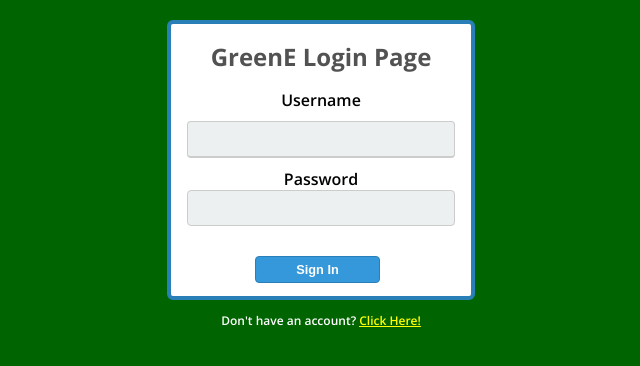
After one commit to Sa6oZnaka/Green-Empire, a Node server app: page /login in a window 1280 px wide. The commit adds this page. Shown: the top 366 px of the page, without its empty margins (319-959 px from the left). Run offline with Node 20, Linux system fonts and the light colour scheme; some libraries are stand-ins or nearby versions.

Commit message:
Created login/register

```diff
--- a/db.sql
+++ b/db.sql
@@ -4,7 +4,7 @@ use GreenE;
 
 Create table Users(
 	id INT primary key auto_increment,
-    name varchar(50) NOT NULL,
+    username varchar(50) NOT NULL,
     password varchar(100) NOT NULL
 );
 
@@ -29,10 +29,10 @@ CREATE TABLE Field (
 
 # user 1
 
-Insert into Users(name, password) values ('Goshe', '123asd');
+Insert into Users(username, password) values ('Goshe', '123asd');
 
 Insert into Garden (userId) values (1);
 
 # user 2
 
-Insert into Users(name, password) values ('Mincho', '1234');
+Insert into Users(username, password) values ('Mincho', '1234');
--- a/public/game.js
+++ b/public/game.js
@@ -13,7 +13,6 @@ let canvas = document.getElementById("canvas-id");
 canvas.width = 1000;
 canvas.height = 800;
 const context = canvas.getContext("2d");
-
 
 function create2d(n, m, v) {
     let array = [];
--- a/public/styles.css
+++ b/public/styles.css
@@ -4,3 +4,110 @@
     width: 1000px;
     height: 800px;
 }
+
+body{
+    font-family: 'Open Sans', sans-serif;
+    background:#006400;
+    margin: 0 auto 0 auto;
+    width:100%;
+    text-align:center;
+    margin: 20px 0px 20px 0px;
+}
+
+p{
+    font-size:12px;
+    text-decoration: none;
+    color:#ffffff;
+}
+
+h1{
+    font-size:1.5em;
+    color:#525252;
+}
+
+a{
+    color: yellow;
+}
+
+.box{
+    background:white;
+    width:300px;
+    border-radius:6px;
+    margin: 0 auto 0 auto;
+    padding:0px 0px 70px 0px;
+    border: #2980b9 4px solid;
+}
+
+.username{
+    background:#ecf0f1;
+    border: #ccc 1px solid;
+    border-bottom: #ccc 2px solid;
+    padding: 8px;
+    width:250px;
+    color:#AAAAAA;
+    margin-top:10px;
+    font-size:1em;
+    border-radius:4px;
+    margin-bottom:10px;
+}
+
+.password{
+    border-radius:4px;
+    background:#ecf0f1;
+    border: #ccc 1px solid;
+    padding: 8px;
+    width:250px;
+    font-size:1em;
+}
+
+.btn{
+    background:#2ecc71;
+    width:125px;
+    padding-top:5px;
+    padding-bottom:5px;
+    color:white;
+    border-radius:4px;
+    border: #27ae60 1px solid;
+
+    margin-top:20px;
+    margin-bottom:20px;
+    float:left;
+    margin-left:16px;
+    font-weight:800;
+    font-size:0.8em;
+}
+
+.btn:hover{
+    background:#2CC06B;
+}
+.alert_message{
+    background:#FF0000;
+    width:75%;
+    padding-top:5px;
+    padding-bottom:5px;
+    color:white;
+    border-radius:4px;
+
+    margin: 0 auto;
+    font-size:1em;
+
+}
+#btn2{
+    float:left;
+    background:#3498db;
+    width:125px;  padding-top:5px;
+    padding-bottom:5px;
+    color:white;
+    border-radius:4px;
+    border: #2980b9 1px solid;
+
+    margin-top:30px;
+    margin-bottom:20px;
+    margin-left:10px;
+    font-weight:800;
+    font-size:0.8em;
+}
+
+#btn2:hover{
+    background:#3594D2;
+}
--- /dev/null
+++ b/route.js
@@ -0,0 +1,56 @@
+let mysql = require('mysql');
+
+
+module.exports = function(app, passport) {
+
+    app.get('/login', function(req, res) {
+        res.render('login.ejs', {
+            message: req.flash('loginMessage')
+        });
+    });
+
+    app.post('/login', passport.authenticate('local-login', {
+            successRedirect: '/',
+            failureRedirect: '/login',
+            failureFlash: true
+        }),
+        function(req, res) {
+            if (req.body.remember) {
+                req.session.cookie.maxAge = 1000 * 60 * 3;
+            } else {
+                req.session.cookie.expires = false;
+            }
+            res.redirect('/');
+        });
+
+    app.get('/register', function(req, res) {
+        res.render('register.ejs', {
+            message: req.flash('registerMessage')
+        });
+    });
+
+    app.post('/register', passport.authenticate('local-register', {
+        successRedirect: '/',
+        failureRedirect: '/register',
+        failureFlash: true
+    }));
+
+    app.get('/', isLoggedIn, function(req, res) {
+        res.render('index.ejs', {
+            user: req.user
+        });
+    });
+
+    app.get('/logout', function(req, res) {
+        req.session.destroy(function(err) {
+            res.redirect('/login');
+        });
+    })
+};
+
+function isLoggedIn(req, res, next) {
+    if (req.isAuthenticated())
+        return next();
+
+    res.redirect('/login');
+}
--- /dev/null
+++ b/views/login.ejs
@@ -0,0 +1,36 @@
+<!DOCTYPE html>
+
+<html>
+<head>
+    <link href='https://fonts.googleapis.com/css?family=Open+Sans:700,600' rel='stylesheet' type='text/css'>
+    <link href="styles.css" rel="stylesheet" type="text/css">
+    <meta charset="utf-8">
+    <title>Bulgar.io</title>
+</head>
+
+<body>
+
+<form method="post" action="/login">
+    <div class="box">
+        <h1>GreenE Login Page</h1>
+
+        <% if(message.length > 0) { %>
+            <div class="alert_message"><%= message %></div>
+        <% } %>
+
+        Username <input type="username" name="username" value="" class="username"/>
+
+        Password <input type="password" name="password" value="" class="password"/>
+
+        <a href="#">
+            <button type="submit" id="btn2" style="margin-left: 84px">Sign In</button>
+        </a>
+
+    </div>
+
+</form>
+
+<p>Don't have an account? <u style="color:#f1c40f;"> <a href="./register"> Click Here! </a></u></p>
+
+</body>
+</html>
```
Also changed, not shown: package.json (+8 -1 lines), passport.js (added, +80 -0 lines), public/index.html (deleted, +0 -21 lines), server.js (+29 -7 lines), views/index.ejs (added, +13 -0 lines), views/register.ejs (added, +29 -0 lines).
